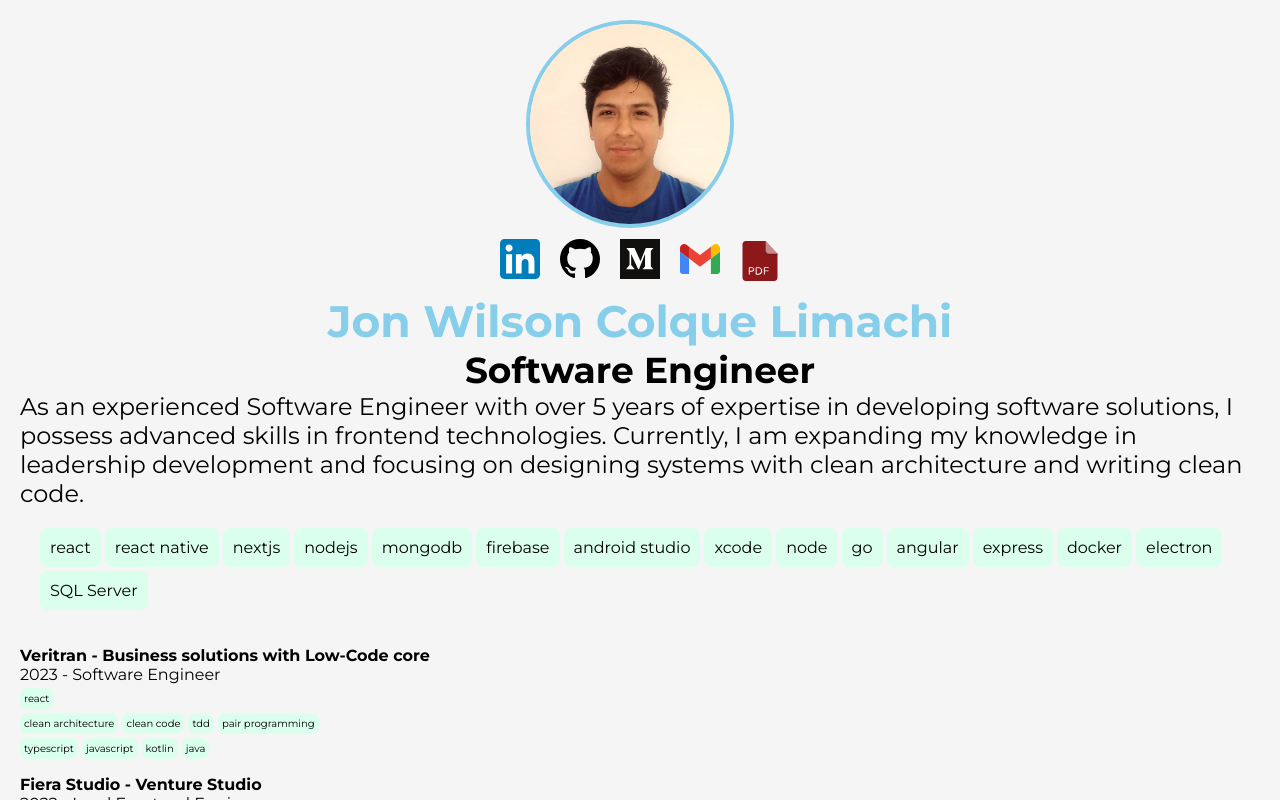
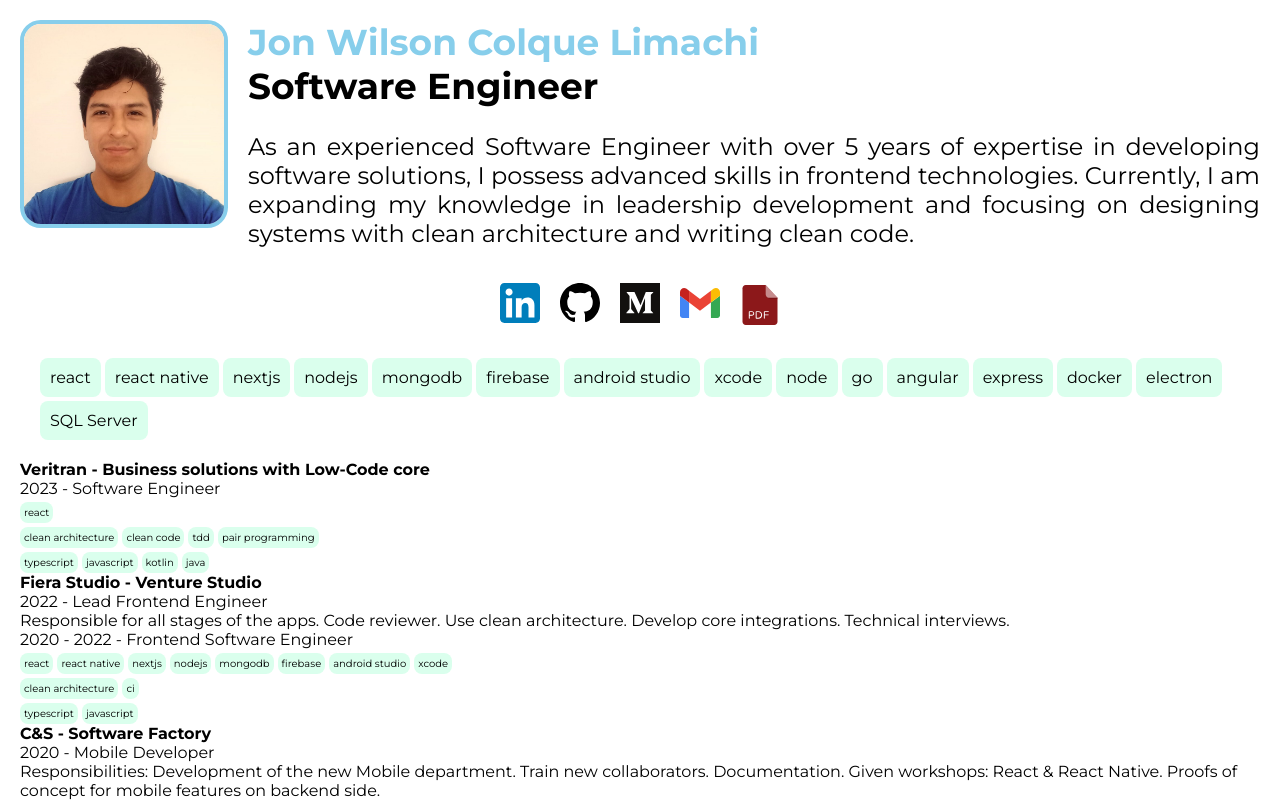
Before and after one commit to joncolque/myresume, a Next.js app: page / in a window 1280 px wide. Shown: the top 800 px of the page. Built offline with nearby package versions, Linux system fonts and the light colour scheme; what @react-pdf/renderer would draw is missing.

Commit message:
UI. Move some components using styled-components

```diff
--- a/app/drivers/components/Experience.tsx
+++ b/app/drivers/components/Experience.tsx
@@ -8,7 +8,7 @@ interface Props {
 }
 
 export const Experience = ({ resume }: Props) => <>
-    {resume.companies.map(c => <p key={c.name}>
+    {resume.companies.map(c => <div key={c.name}>
         <strong>{c.name}</strong>
         {c.jobs.map(j => <div key={j.name}>
             <div>{j.years} - {j.name}</div>
@@ -17,5 +17,5 @@ export const Experience = ({ resume }: Props) => <>
             {j.methodologies && <div style={{marginTop: '4px'}}><Tags items={j.methodologies} backgroundColor={ experienceTagColor}/></div>}
             {j.languages && <div style={{marginTop: '4px'}}><Tags items={j.languages} backgroundColor={ experienceTagColor}/></div>}
         </div>)}
-    </p>)}
+    </div>)}
 </>
--- a/app/drivers/components/ProfilePicture.tsx
+++ b/app/drivers/components/ProfilePicture.tsx
@@ -1,6 +1,5 @@
 import { useState } from 'react'
-import styles from './profilePicture.module.css'
-
+import { styled } from 'styled-components'
 
 interface Props {
     src: string
@@ -11,8 +10,7 @@ export const ProfilePicture = ({ src }: Props) => {
 
     return (
         <>
-            {showPicture && <img
-                className={styles.img_profile}
+            {showPicture && <ImageContainer
                 src={'/profilePicture.jpg'}
                 alt="software engineer"
                 width="500"
@@ -22,3 +20,21 @@ export const ProfilePicture = ({ src }: Props) => {
         </>
     )
 }
+
+const ImageContainer = styled.img`
+    border-radius: 10%;
+    width: 200px;
+    height: 200px;
+    margin-right: 20px;
+    border:4px solid var(--primary);
+
+    @media only screen and (max-width: 768px) {
+        width: 100px;
+        height: 100px;
+  }
+
+    @media only screen and (min-width: 769px) {
+        width: 200px;
+        height: 200px;
+    }
+`
--- a/app/drivers/components/ProfileUser.style.tsx
+++ b/app/drivers/components/ProfileUser.style.tsx
@@ -2,16 +2,24 @@ import styled from "styled-components";
 
 export const Title = styled.h1`
   margin: 0;
-  font-size:  var(--xl);
   color: var(--primary);
+
+  @media only screen and (max-width: 768px) {
+    font-size:  var(--md);
+  }
+
+  @media only screen and (min-width: 769px) {
+    font-size:  var(--lg);
+  }
 `;
 
 export const Subtitle = styled.h2`
   margin: 0;
-  font-size:  var(--lg);
+  @media only screen and (max-width: 768px) {
+    font-size:  var(--md);
+  }
+
+  @media only screen and (min-width: 769px) {
+    font-size:  var(--lg);
+  }
 `;
-
-export const AboutMe = styled.p`
-  margin: 0;
-  font-size: var(--md);
-`
--- a/app/drivers/components/ProfileUser.tsx
+++ b/app/drivers/components/ProfileUser.tsx
@@ -1,18 +1,25 @@
+import { styled } from "styled-components";
 import { Resume } from "../../../core/entities/Resume";
-import { AboutMe, Subtitle, Title } from "./ProfileUser.style";
+import { AboutMeWeb } from "./headPage/AboutMe";
+import { Subtitle, Title } from "./ProfileUser.style";
 
 interface Props {
   resume: Resume
 }
 
-export const ProfileUser = ({ resume }: Props) => <>
+export const ProfileUser = ({ resume }: Props) => <ProfileUserContainer>
   <Title data-test={'title-name'}>
     {resume.name}
   </Title>
   <Subtitle data-test={'subtitle-profession'}>
     {resume.profession}
   </Subtitle>
-  <AboutMe data-test={'p-aboutme'}>
+  <AboutMeWeb data-test={'p-aboutme'}>
     {resume.aboutme}
-  </AboutMe>
-</>
+  </AboutMeWeb>
+</ProfileUserContainer>
+
+const ProfileUserContainer = styled.div`
+  display: flex;
+  flex-direction: column;
+`
--- /dev/null
+++ b/app/drivers/components/headPage/AboutMe.tsx
@@ -0,0 +1,25 @@
+import styled from "styled-components"
+
+export const AboutMeWeb = styled.p`
+  font-size: var(--md);
+  text-align: justify;
+  @media only screen and (max-width: 768px) {
+    display: none;
+  }
+
+  @media only screen and (min-width: 769px) {
+
+  }
+`
+
+export const AboutMePhone = styled.p`
+  font-size: var(--sm);
+  text-align: justify;
+  @media only screen and (max-width: 768px) {
+
+  }
+
+  @media only screen and (min-width: 769px) {
+    display: none;
+  }
+`
--- a/pages/index.module.css
+++ b/pages/index.module.css
@@ -1,18 +1,3 @@
-.container {
-    padding: 20px;
-    min-height: 100vh;
-    background-color: whitesmoke;
-    display: flex;
-    flex-direction: column;
-    align-items: center;
-}
-
-.main {
-    display: flex;
-    flex-direction: column;
-    align-items: center;
-}
-
 .footer {
     display: flex;
     flex-direction: column;
--- a/pages/index.tsx
+++ b/pages/index.tsx
@@ -10,6 +10,7 @@ import { HeadPage } from '../app/drivers/components/headPage/HeadPage'
 import { Resume } from '../core/entities/Resume'
 import { Tags } from '../app/drivers/components/tags/Tags'
 import styled from 'styled-components'
+import { AboutMePhone } from '../app/drivers/components/headPage/AboutMe'
 
 const lastUpdated = 'Last updated: 28 NOV 2023.';
 const footerText = `This page is a proof of concept built with React on Next.js using: Clean architecture, semantic HTML and CSS, custom domain, AWS Amplify, AWS Route 53, and will be modified to test several concepts.`;
@@ -26,19 +27,24 @@ export default function Home() {
 }
 
 export const HomeStatic = ({ resume, distinctTechnologies }: { resume: Resume; distinctTechnologies: string[] }) => (
-  <div className={styles.container}>
+  <Container>
     <HeadPage />
     {resume && (
-      <main className={styles.main}>
-        <ProfilePicture src={srcProfilePicture} />
+      <MainContainer>
+        <ProfileContainer>
+          <ProfilePicture src={srcProfilePicture} />
+          <ProfileUser resume={resume} />
+        </ProfileContainer>
+        <AboutMePhone data-test={'p-aboutme'}>
+          {resume.aboutme}
+        </AboutMePhone>
         <SocialMedia resume={resume} />
-        <ProfileUser resume={resume} />
-      </main>
+      </MainContainer>
     )}
     {distinctTechnologies && (
       <SkillsSummaryContainer>
         <div title='header-technologies'>
-          <Tags large items={distinctTechnologies} backgroundColor={'#daffed'}/>
+          <Tags large items={distinctTechnologies} backgroundColor={'#daffed'} />
         </div>
       </SkillsSummaryContainer>
     )}
@@ -54,10 +60,34 @@ export const HomeStatic = ({ resume, distinctTechnologies }: { resume: Resume; d
         <em>{lastUpdated}</em>
       </p>
     </footer>
-  </div>
+  </Container>
 );
+
+const Container = styled.div`
+    padding: 20px;
+    min-height: 100vh;
+    display: flex;
+    flex-direction: column;
+    align-items: center;
+`
+
+const MainContainer = styled.main`
+  display: flex;
+  flex-direction: column;
+`
 
 
 const SkillsSummaryContainer = styled.div`
   margin: 20px
 `
+
+const ProfileContainer = styled.div`
+  display: flex;
+  flex-direction: row;
+`
+
+const PictureUserContainer = styled.div`
+  display: flex;
+  flex-direction: row;
+  align-items: center;
+`
```
